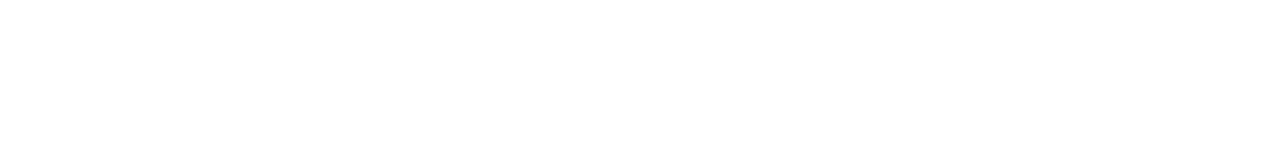
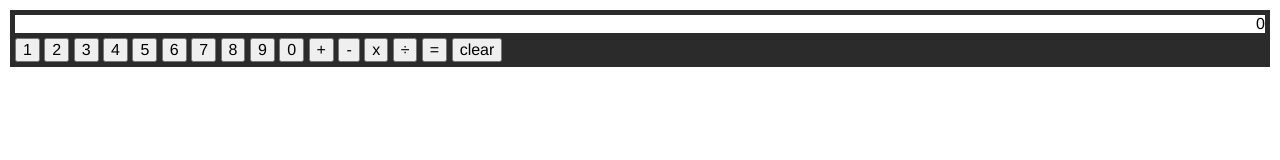
Before and after one commit to JamahlBoykin/odin-calculator, a plain HTML site: page index.html in a window 1280 px wide. Drawn offline with Linux system fonts and the light colour scheme.

Commit message:
Create basic calculator GUI

```diff
--- a/index.html
+++ b/index.html
@@ -12,6 +12,24 @@
   </head>
 
   <body>
-
+    <div class="calculator">
+      <div class="display">0</div>
+      <button class="button-1">1</button>
+      <button class="button-2">2</button>
+      <button class="button-3">3</button>
+      <button class="button-4">4</button>
+      <button class="button-5">5</button>
+      <button class="button-6">6</button>
+      <button class="button-7">7</button>
+      <button class="button-8">8</button>
+      <button class="button-9">9</button>
+      <button class="button-0">0</button>
+      <button class="button-add">+</button>
+      <button class="button-subtract">-</button>
+      <button class="button-multiply">x</button>
+      <button class="button-divide">÷</button>
+      <button class="button-equals">=</button>
+      <button class="button-clear">clear</button>
+    </div>
   </body>
 </html>
--- a/style.css
+++ b/style.css
@@ -31,3 +31,15 @@ body {
   -webkit-font-smoothing: antialiased;
   font-family: Helvetica, sans-serif;
 }
+
+.calculator {
+  background-color: #2b2b2b;
+  margin: 10px;
+  padding: 5px;
+}
+
+.display {
+  background-color: white;
+  text-align: right;
+  margin-bottom: 5px;
+}
```
